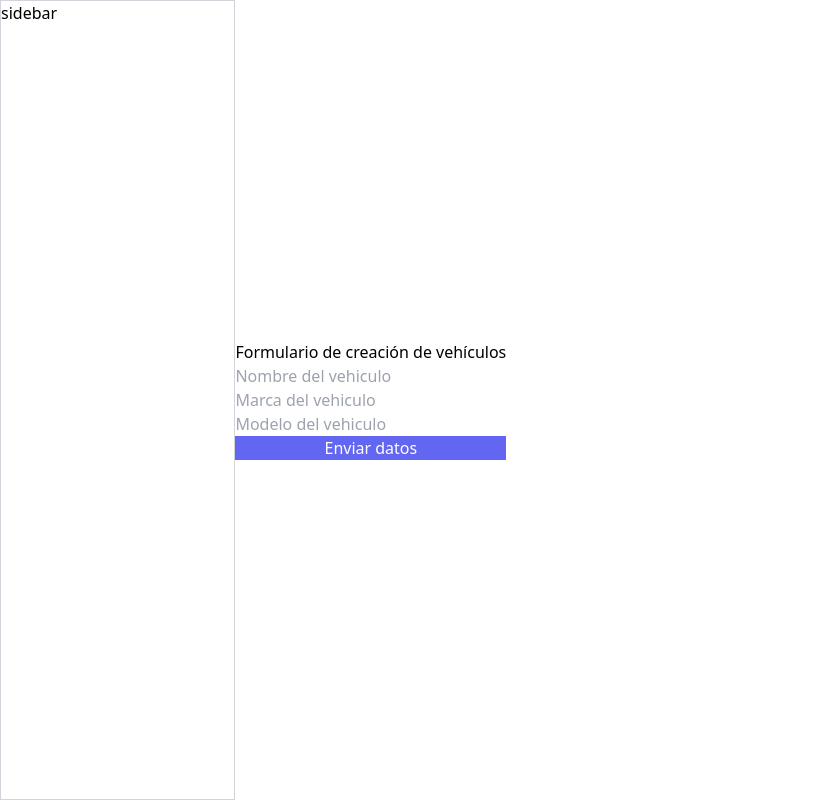
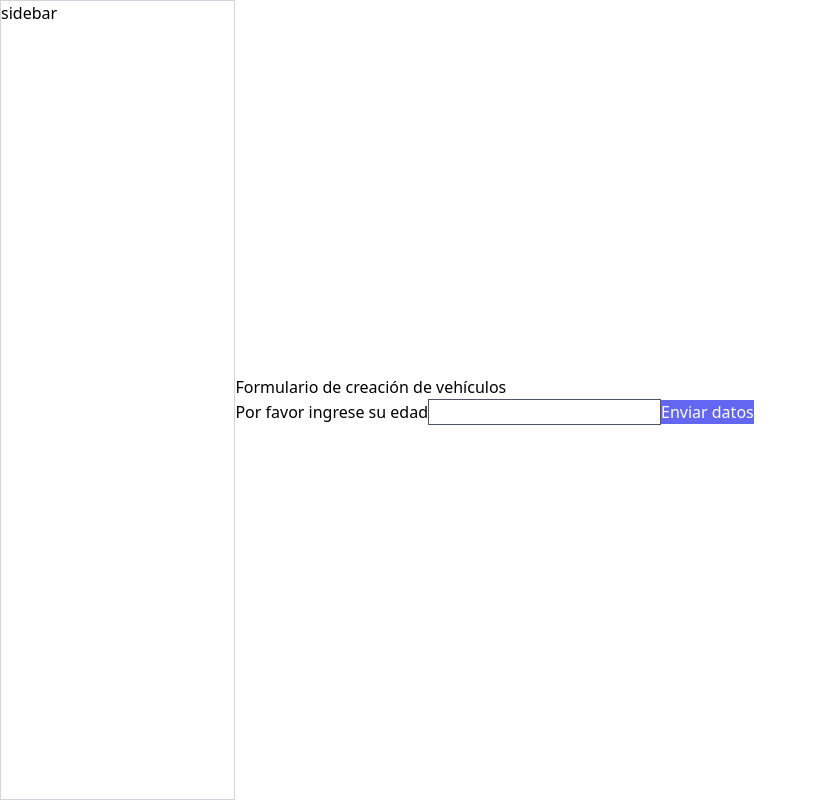
Before and after one commit to MINTIC-ciclo-3-Personal/ExplicacionConcesionario, a React (Create React App) app: page /admin/vehiculos in a window 1280 px wide. Shown: the whole page, without its empty margins (0-816 px from the left). Built offline with nearby package versions, Linux system fonts and the light colour scheme.

Commit message:
montar use effect y use state en otro branch

```diff
--- a/src/pages/admin/Vehiculos.jsx
+++ b/src/pages/admin/Vehiculos.jsx
@@ -1,4 +1,7 @@
 import React, { useEffect, useState } from 'react'
+
+//Realizar un formulario que le pida al usuario su edad y muestre un mensaje
+//que diga si es mayor de edad o no
 
 const Vehiculos = () => {
 
@@ -13,6 +16,10 @@ const Vehiculos = () => {
     //paso 4
   }, [])
 
+ /*  useEffect(()=>{
+    console.log("este es un use effect que se ejecuta SIEMPRE que cambia una variable");
+  }); se explica sólo para que sepan que existe pero no se debe usar */
+
   useEffect(() => {
     console.log("esto es una funcion que se ejecuta cada que cambia el valor de nombreVehiculo");
     console.log("El valor de la variable es ", nombreVehiculo)
@@ -24,12 +31,20 @@ const Vehiculos = () => {
   }
 
   return (
-    <form className='flex flex-col'>
+    /* <form className='flex flex-col'>
       <h2>Formulario de creación de vehículos</h2>
       <input onChange={(e) => { setNombreVehiculo(e.target.value) }} type="text" placeholder='Nombre del vehiculo' />
       <input onChange={(e) => { setMarcaVehiculo(e.target.value) }} type="text" placeholder='Marca del vehiculo' />
       <input type="text" placeholder='Modelo del vehiculo' />
       <button type="button" onClick={enviarDatosAlBackend} className='bg-indigo-500 text-white'>Enviar datos</button>
+    </form> */
+    <form className='flex flex-col'>
+      <h2>Formulario de creación de vehículos</h2>
+      <label htmlFor="edad">
+        Por favor ingrese su edad
+        <input className='border border-gray-600' name='edad' type="number" />
+        <button type="button" onClick={enviarDatosAlBackend} className='bg-indigo-500 text-white'>Enviar datos</button>
+      </label>
     </form>
   )
 }
```
